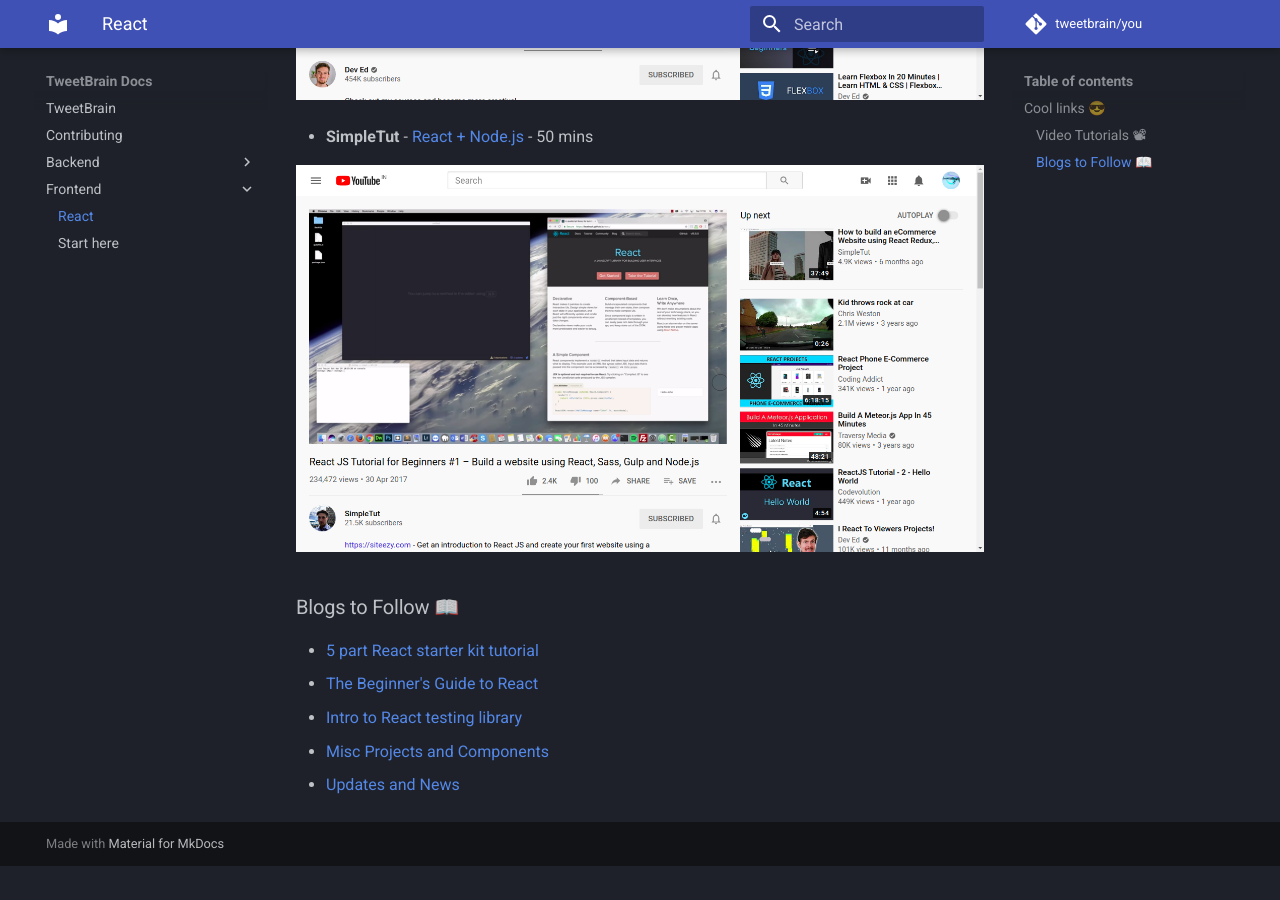
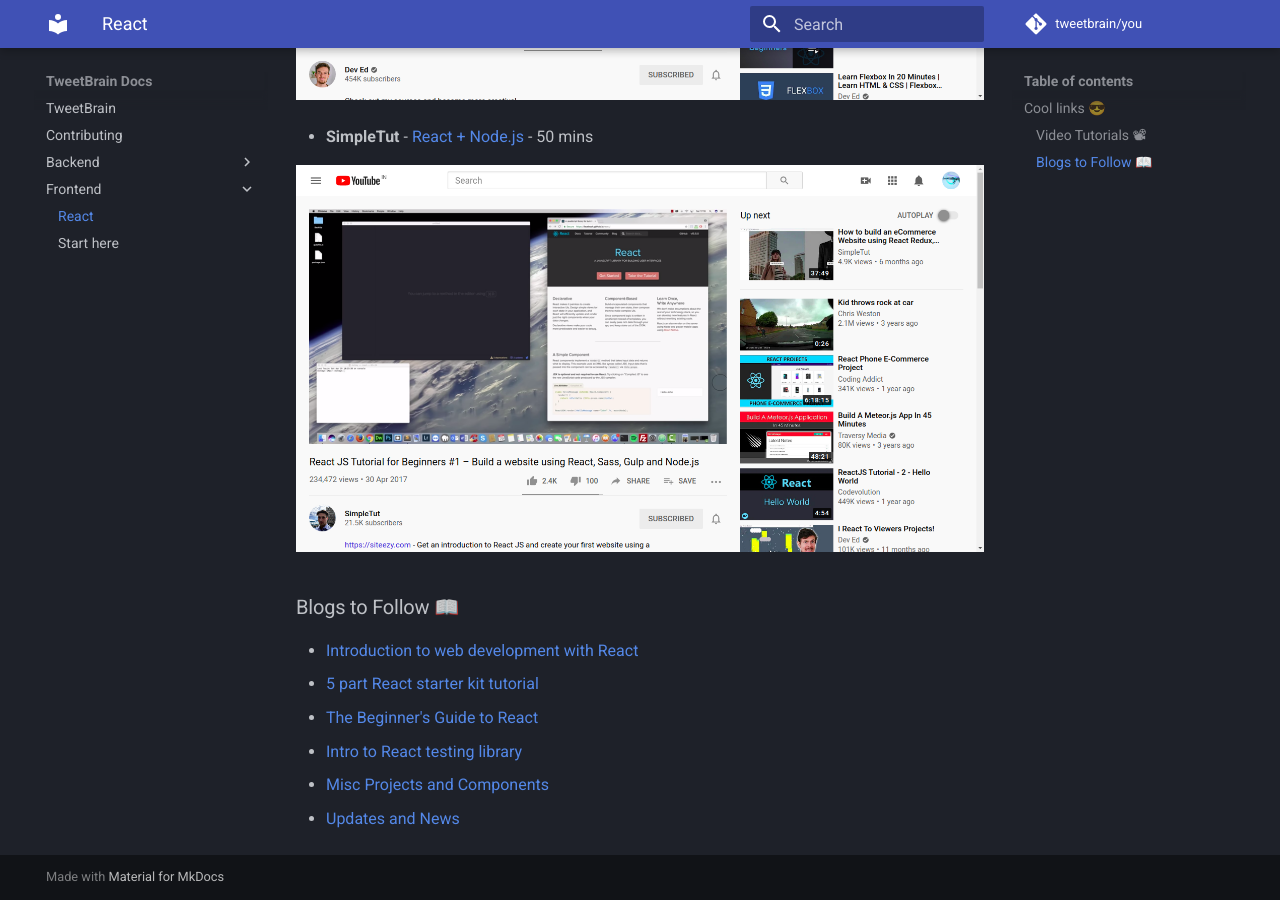
Before and after one commit to tweetbrain/you, an MkDocs documentation site: the page built from docs/frontend/react.md, in a window 1280 px wide and 900 px high, scrolled down 1867 px. Built offline with MkDocs 1.6.1 and Material for MkDocs 9.7.7, drawn with Linux system fonts in a browser that asks for light colours; comment, search, counter and statistics services are not loaded; before the commit the page ends 2733 px from its top, so only the background shows below that.

Commit message:
link to a really good web dev introduction tutorial with React

```diff
--- a/docs/frontend/react.md
+++ b/docs/frontend/react.md
@@ -33,6 +33,7 @@
 
 ### Blogs to Follow 📖
 
+* [Introduction to web development with React](https://fullstackopen.com/en/about/)
 * [5 part React starter kit tutorial](https://blog.glitch.com/post/react-starter-kit)
 * [The Beginner's Guide to React](https://egghead.io/courses/the-beginner-s-guide-to-react)
 * [Intro to React testing library](https://kentcdodds.com/blog/introducing-the-react-testing-library)
```
